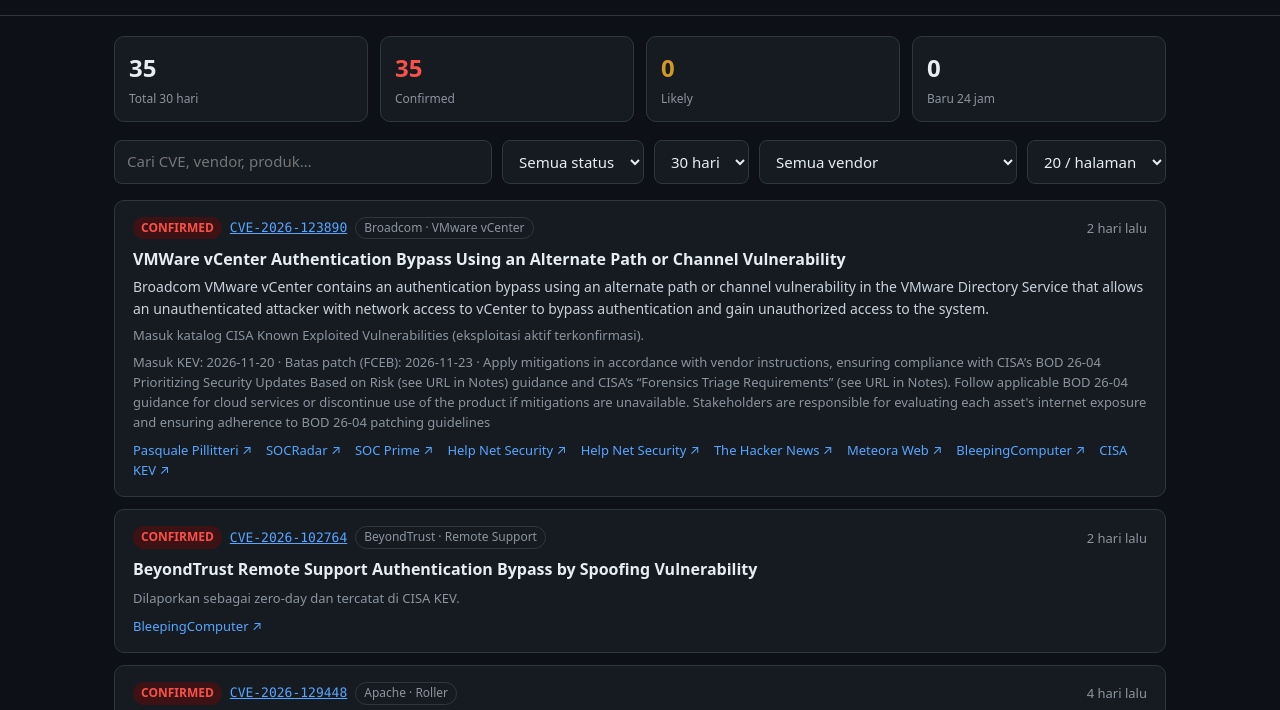
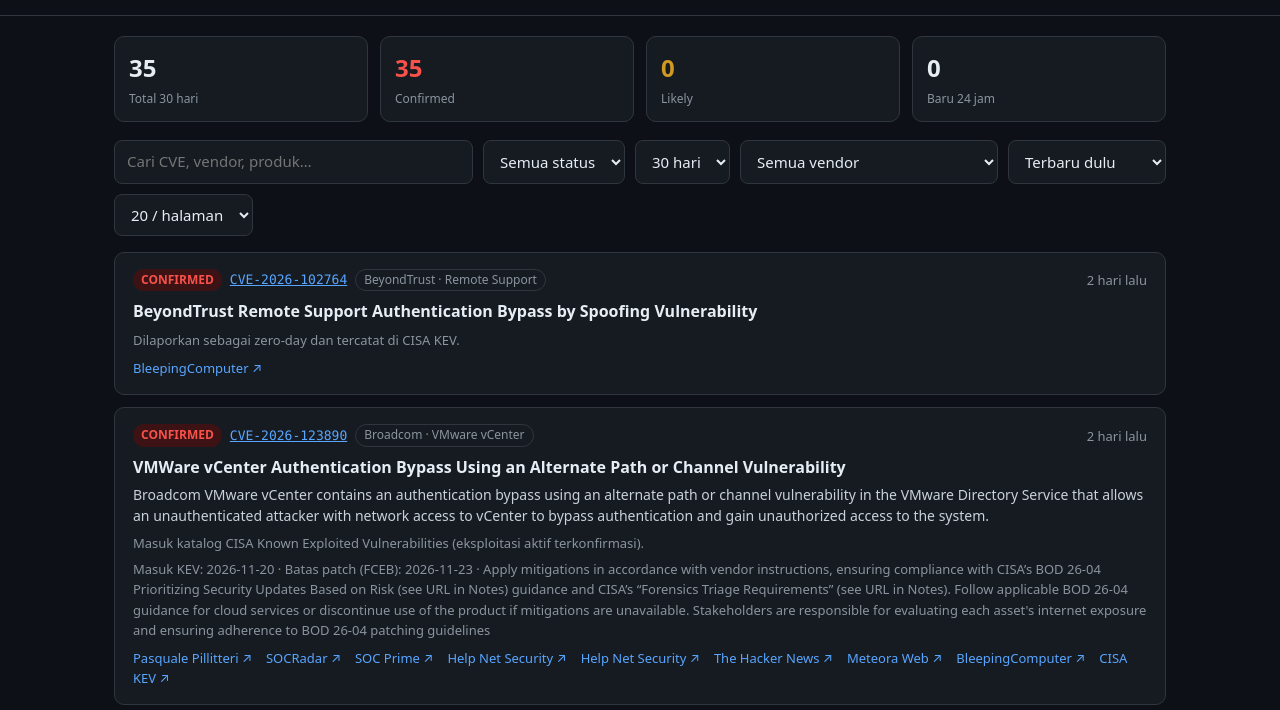
Before and after one commit to tio1234/zeroday-board, a plain HTML site: page docs/index.html in a window 1280 px wide. Shown: the part 52-762 px from the top of the page. Drawn offline with Linux system fonts and the light colour scheme.

Commit message:
Add files via upload

```diff
--- a/docs/index.html
+++ b/docs/index.html
@@ -69,6 +69,7 @@
     <select id="fv"><option value="">Semua status</option><option value="confirmed">Confirmed</option><option value="likely">Likely</option><option value="watch">Perlu dicek</option></select>
     <select id="fd"><option value="30">30 hari</option><option value="7">7 hari</option><option value="1">24 jam</option></select>
     <select id="fvendor"><option value="">Semua vendor</option></select>
+    <select id="fsort"><option value="newest">Terbaru dulu</option><option value="updated">Update terakhir</option><option value="oldest">Terlama dulu</option></select>
     <select id="fps"><option value="10">10 / halaman</option><option value="20" selected>20 / halaman</option><option value="30">30 / halaman</option><option value="40">40 / halaman</option></select>
   </div>
   <div id="list"></div>
@@ -126,6 +127,11 @@ function render(){
     (fv ? i.verdict === fv : i.verdict !== "watch") && (!fvn || i.vendor === fvn) &&
     new Date(i.last_update) >= cutoff &&
     (!q || [i.id, i.title, i.vendor, i.product, i.description, ...(i.cves||[])].join(" ").toLowerCase().includes(q)));
+
+  const sk = $("fsort").value, t = (x, k) => Date.parse(x[k] || x.first_seen) || 0;
+  items.sort((a, b) => sk === "oldest" ? t(a, "first_seen") - t(b, "first_seen")
+                     : sk === "updated" ? t(b, "last_update") - t(a, "last_update")
+                     : t(b, "first_seen") - t(a, "first_seen"));
 
   const main = DATA.items.filter(i=>i.verdict !== "watch"), nWatch = DATA.items.length - main.length;
   $("s-total").textContent = main.length;
@@ -193,7 +199,7 @@ function renderPager(total, size, pages){
 }
 
 try { const ps = localStorage.getItem("zd_ps"); if (ps && ["10","20","30","40"].includes(ps)) $("fps").value = ps; } catch(e){}
-["q","fv","fd","fvendor","fps"].forEach(id => $(id).addEventListener("input", () => {
+["q","fv","fd","fvendor","fps","fsort"].forEach(id => $(id).addEventListener("input", () => {
   PAGE = 1;
   if (id === "fps") { try { localStorage.setItem("zd_ps", $("fps").value); } catch(e){} }
   render();
```
